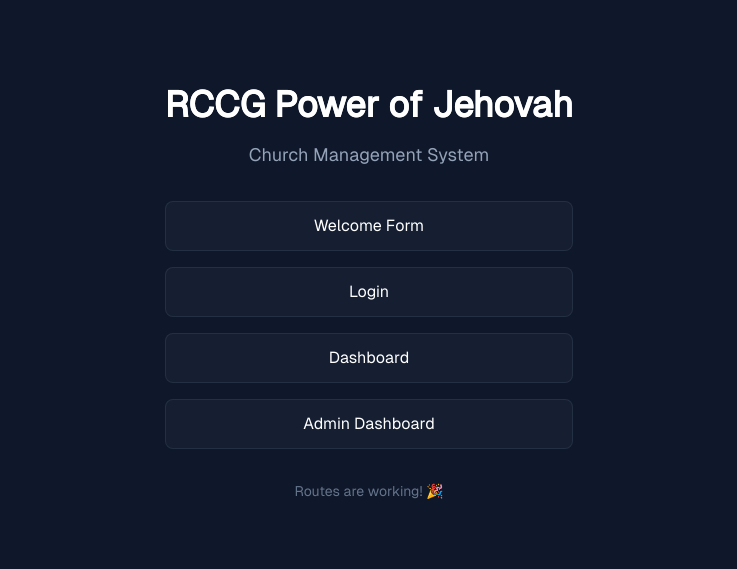
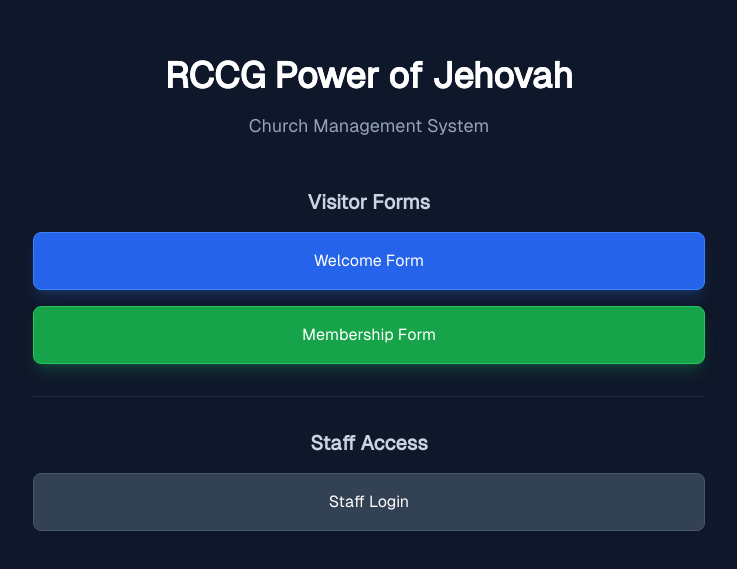
Before and after one commit to powerofjehovah2025-afk/church-app, a Next.js app: page / in a window 1280 px wide. Shown: the part 107-676 px from the top of the page, without its empty margins (271-1008 px from the left). Built offline with nearby package versions, Linux system fonts and the light colour scheme.

Commit message:
feat: update homepage with separate links for forms and staff login

```diff
--- a/app/page.tsx
+++ b/app/page.tsx
@@ -3,42 +3,41 @@
 export default function Home() {
   return (
     <div className="min-h-screen bg-[#0f172a] flex items-center justify-center p-6">
-      <div className="text-center max-w-2xl">
+      <div className="text-center max-w-2xl w-full">
         <h1 className="text-4xl font-bold text-white mb-4 bg-gradient-to-r from-white to-slate-300 bg-clip-text text-transparent">
           RCCG Power of Jehovah
         </h1>
-        <p className="text-slate-400 text-lg mb-8">
+        <p className="text-slate-400 text-lg mb-12">
           Church Management System
         </p>
-        <div className="mt-8 space-y-4">
+
+        {/* Public Forms Section */}
+        <div className="space-y-4 mb-8">
+          <h2 className="text-xl font-semibold text-slate-300 mb-4">Visitor Forms</h2>
           <Link
             href="/welcome"
-            className="block px-6 py-3 bg-slate-800/50 border border-slate-700/50 rounded-lg text-white hover:bg-slate-700/50 transition-colors"
+            className="block px-6 py-4 bg-blue-600 hover:bg-blue-700 border border-blue-500 rounded-lg text-white font-medium transition-colors shadow-lg shadow-blue-500/20"
           >
             Welcome Form
           </Link>
           <Link
-            href="/auth/login"
-            className="block px-6 py-3 bg-slate-800/50 border border-slate-700/50 rounded-lg text-white hover:bg-slate-700/50 transition-colors"
+            href="/membership"
+            className="block px-6 py-4 bg-green-600 hover:bg-green-700 border border-green-500 rounded-lg text-white font-medium transition-colors shadow-lg shadow-green-500/20"
           >
-            Login
-          </Link>
-          <Link
-            href="/dashboard"
-            className="block px-6 py-3 bg-slate-800/50 border border-slate-700/50 rounded-lg text-white hover:bg-slate-700/50 transition-colors"
-          >
-            Dashboard
-          </Link>
-          <Link
-            href="/admin/newcomers"
-            className="block px-6 py-3 bg-slate-800/50 border border-slate-700/50 rounded-lg text-white hover:bg-slate-700/50 transition-colors"
-          >
-            Admin Dashboard
+            Membership Form
           </Link>
         </div>
-        <p className="text-slate-500 text-sm mt-8">
-          Routes are working! 🎉
-        </p>
+
+        {/* Staff Login Section */}
+        <div className="border-t border-slate-700/50 pt-8">
+          <h2 className="text-xl font-semibold text-slate-300 mb-4">Staff Access</h2>
+          <Link
+            href="/auth/login"
+            className="block px-6 py-4 bg-slate-700 hover:bg-slate-600 border border-slate-600 rounded-lg text-white font-medium transition-colors"
+          >
+            Staff Login
+          </Link>
+        </div>
       </div>
     </div>
   );
```
